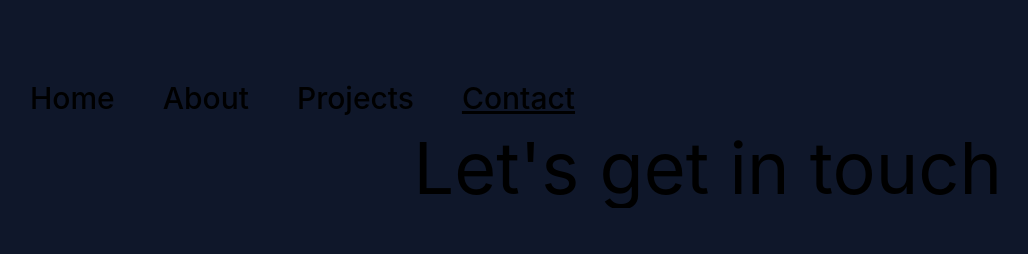
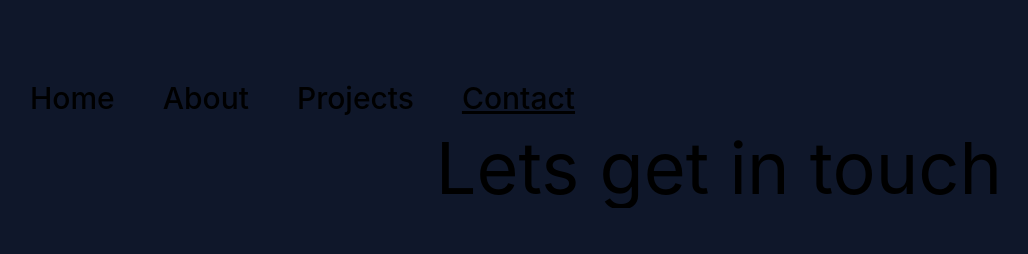
Before and after one commit to MrProtsyuk/animated-portfolio, a Next.js app: page /contact in a window 1280 px wide. Shown: the top 254 px of the page, without its empty margins (66-1094 px from the left). Built offline with nearby package versions, Linux system fonts and the light colour scheme.

Commit message:
fixing bug

```diff
--- a/pages/contact.js
+++ b/pages/contact.js
@@ -18,7 +18,7 @@ export default function contact() {
           transition={{ delay: 0.5, duration: 0.5 }}
           className="text-5xl text-center sm:text-right lg:text-7xl"
         >
-          Let's get in touch
+          Lets get in touch
         </m.h1>
       </div>
       <div className="flex justify-center items-center">
```
